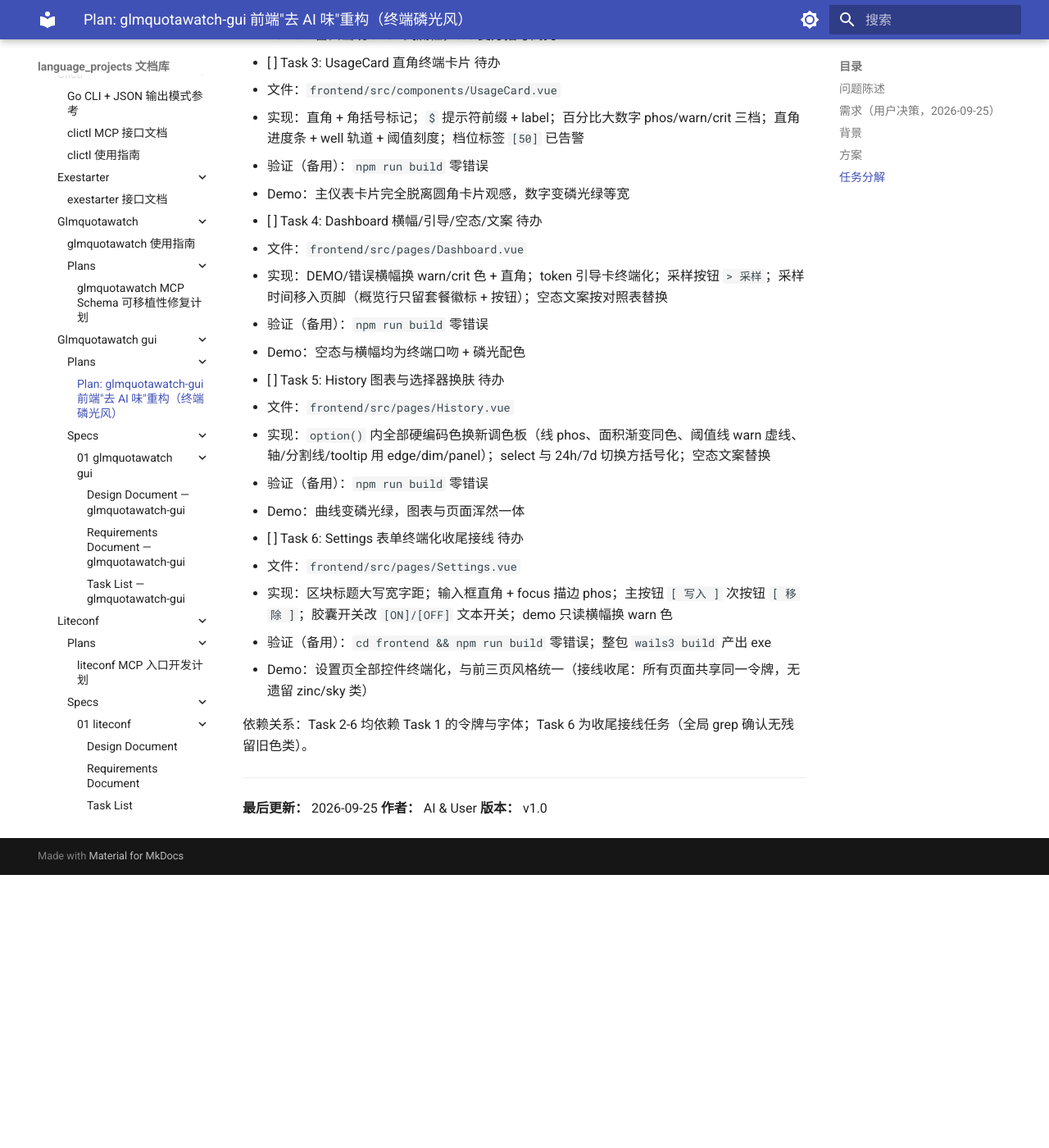
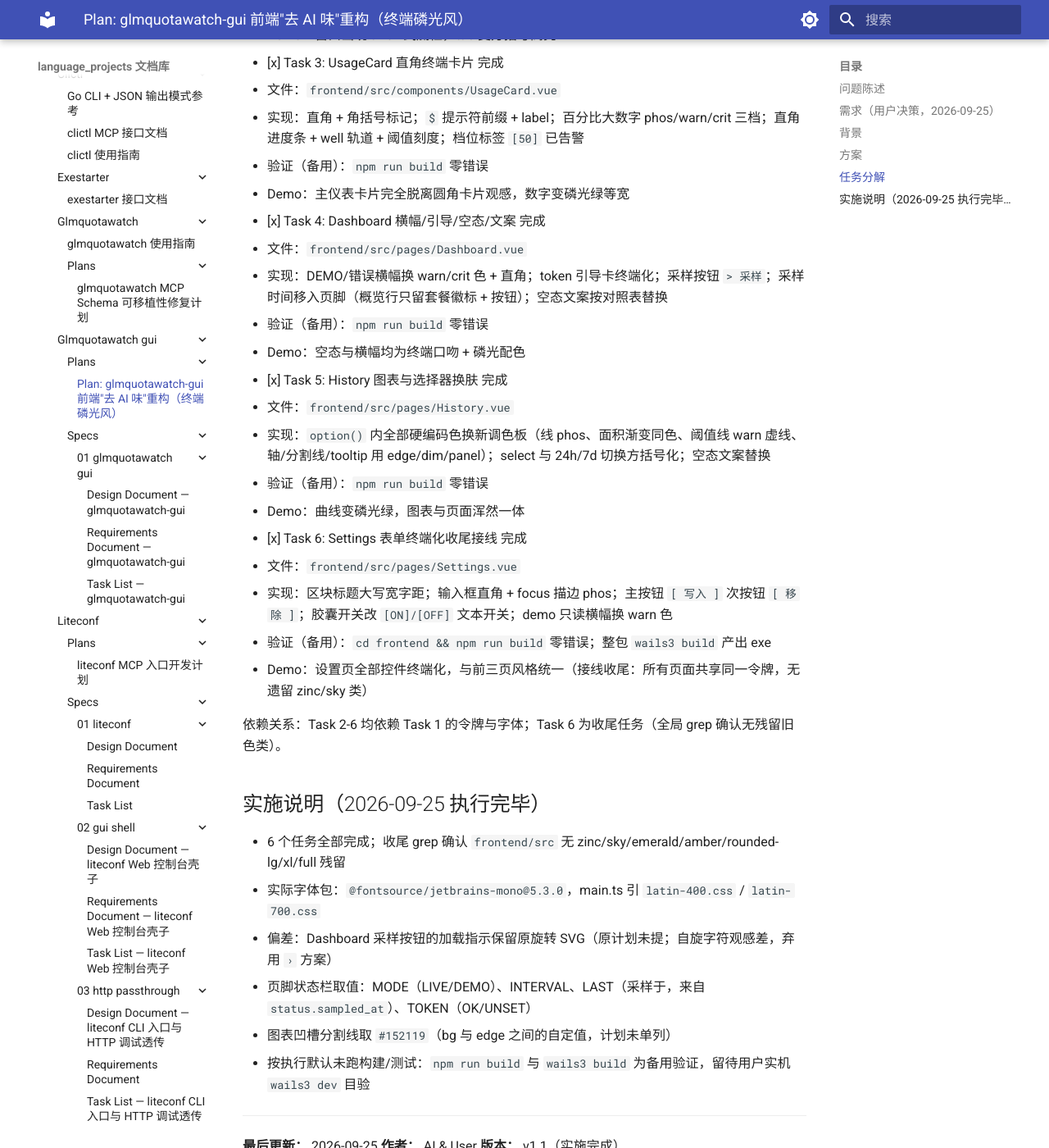
Before and after one commit to shihao-hub/td-language_projects, an MkDocs documentation site: the page built from docs/projects/go_projects/glmquotawatch-gui/plans/01-de-ai-flavor-ui.md, in a window 1280 px wide and 1400 px high, scrolled down 3058 px. Shown: the whole window at 82% size. Built offline with MkDocs 1.6.1 and Material for MkDocs 9.7.7, drawn with Linux system fonts in a browser that asks for light colours; before the commit the page ends 4125 px from its top, so only the background shows below that; some of the changed text lies outside the part shown.

Commit message:
docs: glmquotawatch-gui 去 AI 味计划执行完毕勾选
- Task 1-6 全部勾选完成，追加实施说明
- 偏差记录：采样按钮保留旋转 SVG 指示器
- 构建验证按执行默认未跑，留待实机目验

Co-Authored-By: Claude Sonnet 5 <noreply@anthropic.com>

```diff
--- a/docs/projects/go_projects/glmquotawatch-gui/plans/01-de-ai-flavor-ui.md
+++ b/docs/projects/go_projects/glmquotawatch-gui/plans/01-de-ai-flavor-ui.md
@@ -69,40 +69,49 @@
 
 ## 任务分解
 
-- [ ] Task 1: 设计令牌与字体基建 待办
+- [x] Task 1: 设计令牌与字体基建 完成
   - 文件：`frontend/package.json`、`frontend/package-lock.json`、`frontend/src/style.css`、`frontend/src/main.ts`
   - 实现：npm 安装 `@fontsource/jetbrains-mono`（main.ts 引 latin-400/700）；style.css 用 `@theme` 注册上表色板、写 body 扫描线背景/字体栈/光标闪烁/角括号工具类，清空旧 zinc 时代样式
   - 验证（备用，默认不跑）：`cd frontend && npm install && npm run build` 零错误
   - Demo：全局底色变墨绿近黑 + 等宽字体 + 扫描线纹理可见
-- [ ] Task 2: App.vue 顶栏终端化 + 页脚状态栏 待办
+- [x] Task 2: App.vue 顶栏终端化 + 页脚状态栏 完成
   - 文件：`frontend/src/App.vue`
   - 实现：标题 `▮ GLM QUOTAWATCH` 闪烁光标；DEMO 徽标 `DEMO ×60`；tab 方括号样式；底部新增四段状态栏（MODE/INTERVAL/LAST/TOKEN），Task 1 的令牌类
   - 验证（备用）：`npm run build` 零错误
   - Demo：窗口出现 tmux 式底栏，tab 变方括号高亮
-- [ ] Task 3: UsageCard 直角终端卡片 待办
+- [x] Task 3: UsageCard 直角终端卡片 完成
   - 文件：`frontend/src/components/UsageCard.vue`
   - 实现：直角 + 角括号标记；`$` 提示符前缀 + label；百分比大数字 phos/warn/crit 三档；直角进度条 + well 轨道 + 阈值刻度；档位标签 `[50]` 已告警
   - 验证（备用）：`npm run build` 零错误
   - Demo：主仪表卡片完全脱离圆角卡片观感，数字变磷光绿等宽
-- [ ] Task 4: Dashboard 横幅/引导/空态/文案 待办
+- [x] Task 4: Dashboard 横幅/引导/空态/文案 完成
   - 文件：`frontend/src/pages/Dashboard.vue`
   - 实现：DEMO/错误横幅换 warn/crit 色 + 直角；token 引导卡终端化；采样按钮 `> 采样`；采样时间移入页脚（概览行只留套餐徽标 + 按钮）；空态文案按对照表替换
   - 验证（备用）：`npm run build` 零错误
   - Demo：空态与横幅均为终端口吻 + 磷光配色
-- [ ] Task 5: History 图表与选择器换肤 待办
+- [x] Task 5: History 图表与选择器换肤 完成
   - 文件：`frontend/src/pages/History.vue`
   - 实现：`option()` 内全部硬编码色换新调色板（线 phos、面积渐变同色、阈值线 warn 虚线、轴/分割线/tooltip 用 edge/dim/panel）；select 与 24h/7d 切换方括号化；空态文案替换
   - 验证（备用）：`npm run build` 零错误
   - Demo：曲线变磷光绿，图表与页面浑然一体
-- [ ] Task 6: Settings 表单终端化收尾接线 待办
+- [x] Task 6: Settings 表单终端化收尾接线 完成
   - 文件：`frontend/src/pages/Settings.vue`
   - 实现：区块标题大写宽字距；输入框直角 + focus 描边 phos；主按钮 `[ 写入 ]` 次按钮 `[ 移除 ]`；胶囊开关改 `[ON]/[OFF]` 文本开关；demo 只读横幅换 warn 色
   - 验证（备用）：`cd frontend && npm run build` 零错误；整包 `wails3 build` 产出 exe
   - Demo：设置页全部控件终端化，与前三页风格统一（接线收尾：所有页面共享同一令牌，无遗留 zinc/sky 类）
 
-依赖关系：Task 2-6 均依赖 Task 1 的令牌与字体；Task 6 为收尾接线任务（全局 grep 确认无残留旧色类）。
+依赖关系：Task 2-6 均依赖 Task 1 的令牌与字体；Task 6 为收尾任务（全局 grep 确认无残留旧色类）。
+
+## 实施说明（2026-09-25 执行完毕）
+
+- 6 个任务全部完成；收尾 grep 确认 `frontend/src` 无 zinc/sky/emerald/amber/rounded-lg/xl/full 残留
+- 实际字体包：`@fontsource/jetbrains-mono@5.3.0`，main.ts 引 `latin-400.css` / `latin-700.css`
+- 偏差：Dashboard 采样按钮的加载指示保留原旋转 SVG（原计划未提；自旋字符观感差，弃用 `›` 方案）
+- 页脚状态栏取值：MODE（LIVE/DEMO）、INTERVAL、LAST（采样于，来自 `status.sampled_at`）、TOKEN（OK/UNSET）
+- 图表凹槽分割线取 `#152119`（bg 与 edge 之间的自定值，计划未单列）
+- 按执行默认未跑构建/测试：`npm run build` 与 `wails3 build` 为备用验证，留待用户实机 `wails3 dev` 目验
 
 ---
 **最后更新：** 2026-09-25
 **作者：** AI & User
-**版本：** v1.0
+**版本：** v1.1（实施完成）
```
